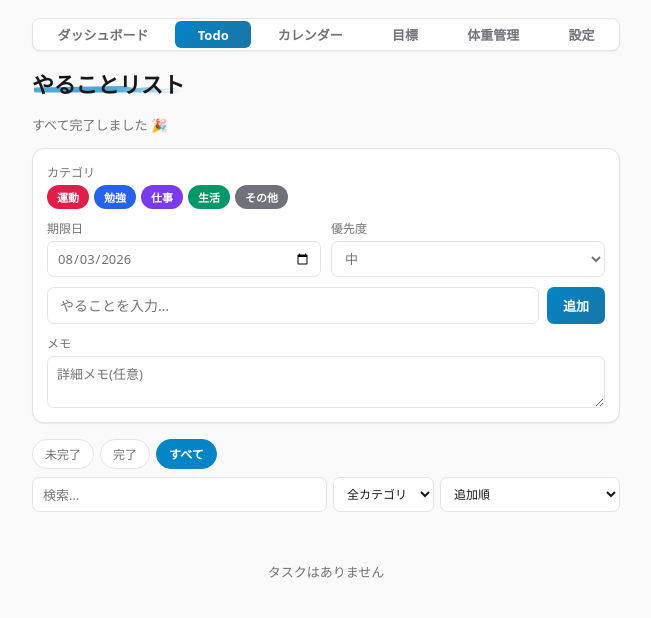
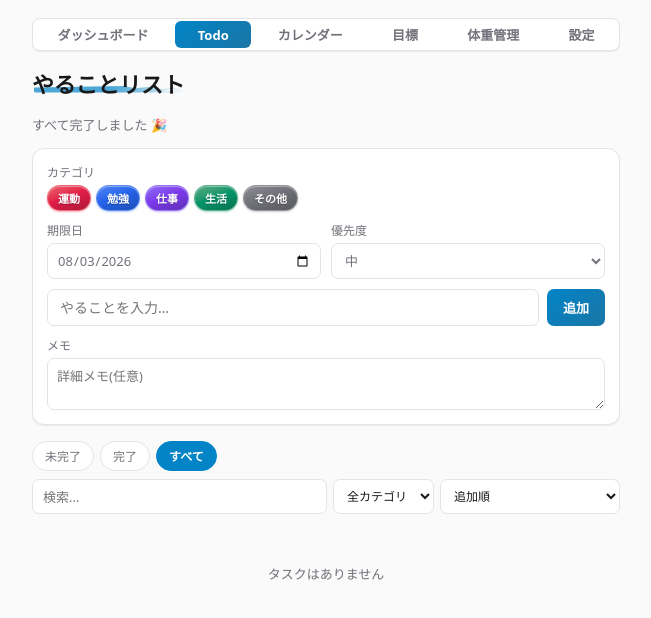
Before and after one commit to fumaalex0507-ops/Todo, a React (Vite) app: page / in a window 1280 px wide. Both pictures are taken after a click on the button "Todo". Shown: the top 618 px of the page, without its empty margins (314-965 px from the left). Built offline with nearby package versions, Linux system fonts and the light colour scheme.

Commit message:
カテゴリのチップ・バッジにグロス感のあるグラデーションを追加
単色のべた塗りから、斜めグラデーション+上部ハイライト+微細シャドウで
つやのある立体的な見た目に変更(色相・イメージは維持)

```diff
--- a/src/App.css
+++ b/src/App.css
@@ -233,16 +233,28 @@
 }
 
 .chip--category {
+  --cat-color: var(--badge-color-light);
+  position: relative;
   padding: 4px 10px;
   font-size: 11px;
   font-weight: 600;
-  border: none;
+  border: 1px solid color-mix(in oklab, var(--cat-color) 55%, white 25%);
   color: #fff;
-  background: var(--badge-color-light);
+  text-shadow: 0 1px 1px rgba(0, 0, 0, 0.25);
+  background: linear-gradient(
+    160deg,
+    color-mix(in oklab, var(--cat-color) 85%, white 22%) 0%,
+    var(--cat-color) 45%,
+    color-mix(in oklab, var(--cat-color) 80%, black 18%) 100%
+  );
+  box-shadow:
+    inset 0 1px 0 color-mix(in oklab, white 35%, transparent),
+    0 1px 2px color-mix(in oklab, var(--cat-color) 35%, transparent);
+  overflow: hidden;
 }
 
 :root[data-theme='dark'] .chip--category {
-  background: var(--badge-color-dark);
+  --cat-color: var(--badge-color-dark);
 }
 
 .chip--category.chip--active {
@@ -549,12 +561,20 @@
 }
 
 .badge--category {
-  background: var(--badge-color-light);
+  --cat-color: var(--badge-color-light);
   color: #fff;
+  text-shadow: 0 1px 1px rgba(0, 0, 0, 0.25);
+  background: linear-gradient(
+    160deg,
+    color-mix(in oklab, var(--cat-color) 85%, white 22%) 0%,
+    var(--cat-color) 45%,
+    color-mix(in oklab, var(--cat-color) 80%, black 18%) 100%
+  );
+  box-shadow: inset 0 1px 0 color-mix(in oklab, white 30%, transparent);
 }
 
 :root[data-theme='dark'] .badge--category {
-  background: var(--badge-color-dark);
+  --cat-color: var(--badge-color-dark);
 }
 
 .badge--due {
```
